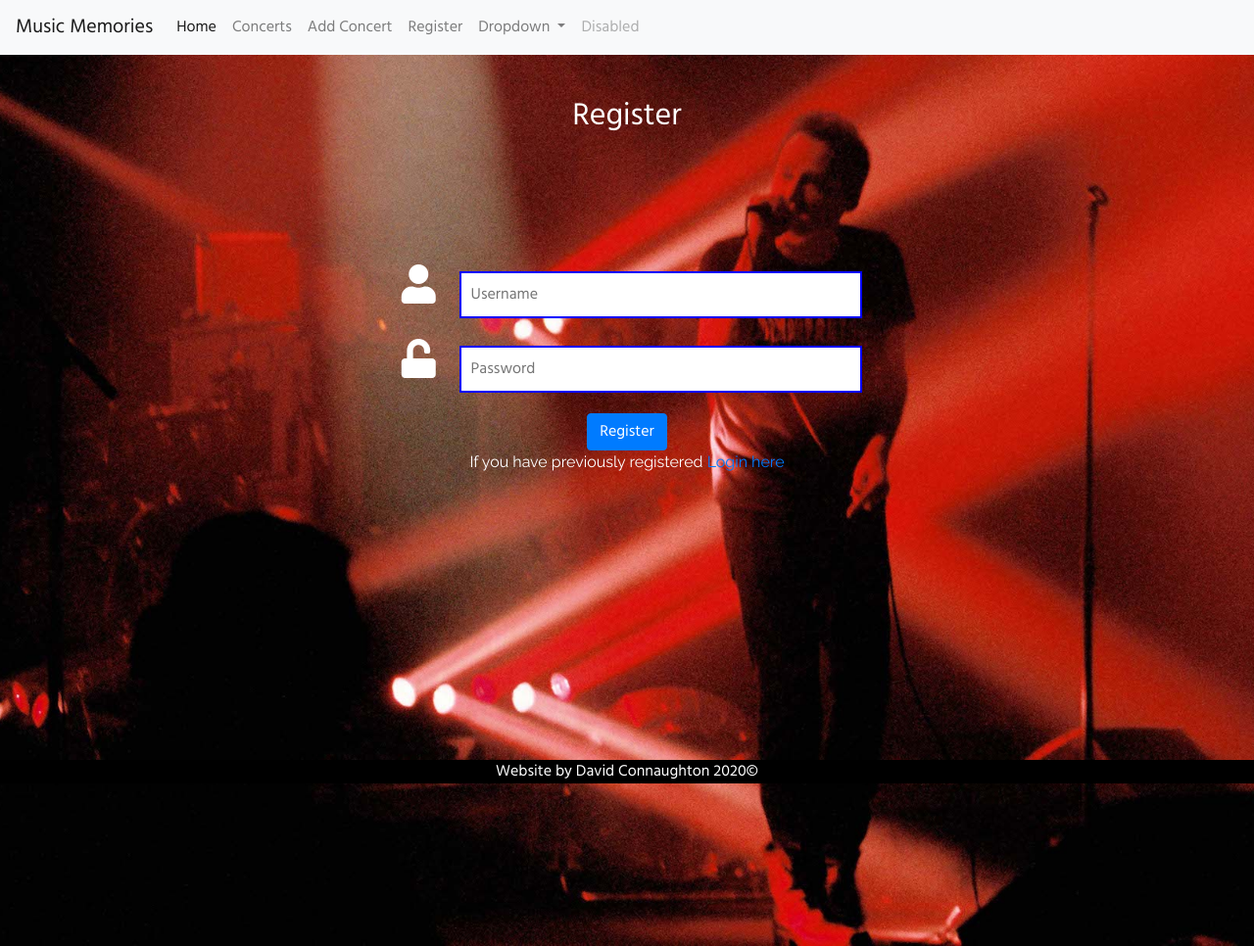
After one commit to Code-Institute-Submissions/music-memories, a Flask app: page /register in a window 1280 px wide. The commit adds this page. Shown: the whole page at 98% size. Run offline with Flask 2, Linux system fonts and the light colour scheme; some libraries are stand-ins or nearby versions.

Commit message:
Added Regsiter Page

```diff
--- a/app.py
+++ b/app.py
@@ -106,6 +106,11 @@ def edit_concert(artist_id):
     return render_template("editconcert.html", artist=artist)
 
 
+@app.route("/register")
+def register():
+    return render_template("register.html")
+
+
 if __name__ == "__main__":
     app.run(host=os.environ.get("IP"),
             port=int(os.environ.get("PORT")),
--- a/static/css/style.css
+++ b/static/css/style.css
@@ -4,7 +4,8 @@
 
 /*---------------------------Fonts & Text*/
 
-body {
+body,
+html {
     font-family: 'Hind', sans-serif;
     text-align: center;
     height: 100%;
@@ -104,6 +105,17 @@ textarea {
     text-align: justify;
 }
 
+input[type=text],
+input[type=password],
+textarea {
+    width: 100%;
+    padding: 10px;
+    margin: 5px;
+    border: solid blue 2px;
+    resize: none;
+    text-align: justify;
+}
+
 /*---------------------------Edit Concert Page*/
 
 .edit-image {
@@ -115,15 +127,58 @@ textarea {
     position: relative;
 }
 
+/*---------------------------Register Page*/
 
+.register-image {
+    background-image: url("../images/jimreid2000.jpg");
+    height: 100%;
+    background-position: center;
+    background-repeat: no-repeat;
+    background-size: cover;
+    position: relative;
+}
 
+.register-text {
+    padding-top: 100px;
+}
+
+.form-details {
+    padding-top: 100px;
+    padding-bottom: 450px;
+}
+
+#username {
+    width: 50%;
+}
+
+#password {
+    width: 50%;
+}
+
+.fas {
+    color: #ffffff;
+    font-size: 40px;
+    padding: 10px;
+    margin: 5px;
+    display: inline;
+}
+
+.login-text {
+    color: #ffffff;
+    text-decoration: none;
+}
 
 /*---------------------------Media Queries*/
 
 @media (max-width: 575.99px) {
+
     .image-item {
         height: 15em;
         padding: 0px;
+    }
+
+    .fas {
+        display: block;
     }
 }
 
@@ -145,6 +200,12 @@ textarea {
         background-image: url("../images/tropical800.jpg");
         height: 100%;
     }
+
+    .register-image {
+        background-image: url("../images/jimreid800.jpg");
+        height: 100%;
+    }
+
 }
 
 @media screen and (min-width: 768px) and (max-width: 991px) {
@@ -164,6 +225,11 @@ textarea {
         height: 100%;
     }
 
+    .register-image {
+        background-image: url("../images/jimreid1200.jpg");
+        height: 100%;
+    }
+
 }
 
 @media screen and (min-width: 1200px) {
@@ -178,4 +244,9 @@ textarea {
         height: 100%;
     }
 
+    .register-image {
+        background-image: url("../images/jimreid2000.jpg");
+        height: 100%;
+    }
+
 }
--- a/templates/base.html
+++ b/templates/base.html
@@ -33,6 +33,9 @@
                     </li>
                     <li class="nav-item">
                         <a class="nav-link" href="{{ url_for("add_concert") }}">Add Concert</a>
+                    </li>
+                    <li class="nav-item">
+                        <a class="nav-link" href="{{ url_for("register") }}">Register</a>
                     </li>
                     <li class="nav-item dropdown">
                         <a class="nav-link dropdown-toggle" href="#" id="navbarDropdown" role="button" data-toggle="dropdown" aria-haspopup="true" aria-expanded="false">
--- /dev/null
+++ b/templates/register.html
@@ -0,0 +1,41 @@
+{% extends "base.html" %}
+{% block content %}
+
+<!--Registration Section-->
+    <section>
+        <div class="register-image">
+            <div class="register-text">
+                <h2 class="text-center header-color">Register</h2>
+                <br/>
+                <form method="POST" action= {{ url_for('register') }} class="form-details">
+                    <div class="form-group row text-center">
+                        <!--<label for="username" class="col-sm-2 col-form label">
+                        </label>-->
+                        <div class="col-sm-8 offset-sm-2 text-center">
+                            <i class="fas fa-user"></i>
+                            <input type="text" class="validate" id="username"
+                                name="username" placeholder="Username" required>
+                        </div>
+                    </div>
+                    <div class="form-group row text-center">
+                        <!--<label for="password" class="col-sm-2 col-form-label">
+                        </label>-->
+                        <div class="col-sm-8 offset-sm-2 text-center">
+                            <i class="fas fa-unlock"></i>
+                            <input type="text" class="validate" id="password"
+                                name="password" placeholder="Password" required>
+                        </div>
+                    </div>
+                    <div class="form-group row text-center">
+                        <div class="col-sm-12">
+                            <button type="submit" class="btn btn-primary">Register</button>
+                            <br/>
+                            <p class="login-text">If you have previously registered <a href="">Login here</a></p>
+
+                        </div>
+                    </div>
+                </form>
+            </div>
+        </div>
+    </section>
+{% endblock %}
```
